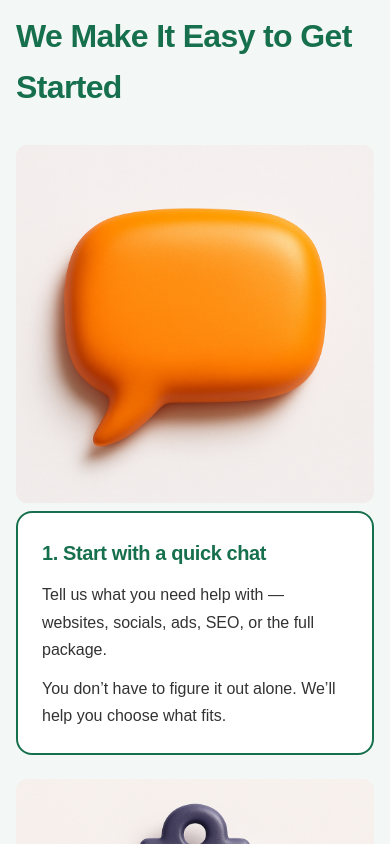
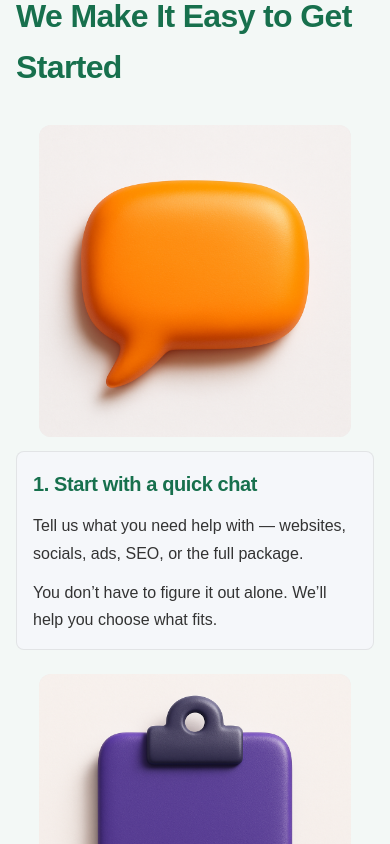
Before and after one commit to CaptainSplash/my-trade-kit, a Next.js app: page / in a window 390 px wide. Shown: the part 3140-3984 px from the top of the page. Built offline with nearby package versions, Linux system fonts and the light colour scheme; a web font is replaced by a local one.

Commit message:
Get Started: mobile square icons (aspect-ratio 1:1, object-fit contain), tighter spacing; opaque chip-style boxes matching header vibe

```diff
--- a/src/styles/globals.css
+++ b/src/styles/globals.css
@@ -40,12 +40,14 @@
   gap: 32px;
   max-width: 1200px;
   margin: 0 auto;
+  align-items: stretch; /* ensure grid items match tallest in row */
 }
 
 .get-started-pair {
   display: flex;
   flex-direction: column;
   align-items: center;
+  height: 100%;
 }
 
 .get-started-img {
@@ -58,32 +60,56 @@
 }
 
 .get-started-box {
-  background: white;
-  border: 2px solid #17704d;
-  border-radius: 16px;
+  /* Opaque chip-style card, closer to header buttons */
+  background: #f5f7fa; /* solid light gray, no transparency */
+  border: 1px solid rgba(0,0,0,0.08);
+  border-radius: 8px; /* match header button corner radius */
   padding: 24px;
   width: 100%;
   margin-top: 0.5rem;
+  box-shadow: none; /* align with chip-like look */
+  /* Equal height behavior */
+  flex: 1 1 auto;
+  display: flex;
+  flex-direction: column;
 }
 
 
 @media (max-width: 767px) {
+  /* Reduce overall vertical padding just for Get Started on mobile */
+  #get-started.section-spacing {
+    padding-top: 40px;
+    padding-bottom: 40px;
+  }
+
   .get-started-pairs {
     display: flex;
     flex-direction: column;
-    gap: 24px;
+    gap: 16px; /* tighter spacing on mobile to reduce section length */
     max-width: 100%;
     margin: 0;
   }
   .get-started-pair {
     width: 100%;
+    gap: 8px; /* reduce vertical spacing between image and box */
   }
   .get-started-img {
-    width: 100%;
+    /* Keep images square and fully visible on mobile */
+    width: min(80vw, 320px);
     max-width: 100%;
+    aspect-ratio: 1 / 1;
+    height: auto; /* works with aspect-ratio to keep square */
+    object-fit: contain; /* no cropping; show full image */
+    display: block;
+    margin: 0 auto; /* center the image */
   }
   .get-started-box {
     width: 100%;
+    /* On mobile, don't force equal heights; let content size naturally */
+    flex: initial;
+    /* Tighten padding and spacing to shorten section */
+    padding: 16px;
+    margin-top: 6px;
   }
 }
 @import './variables.css';
```
